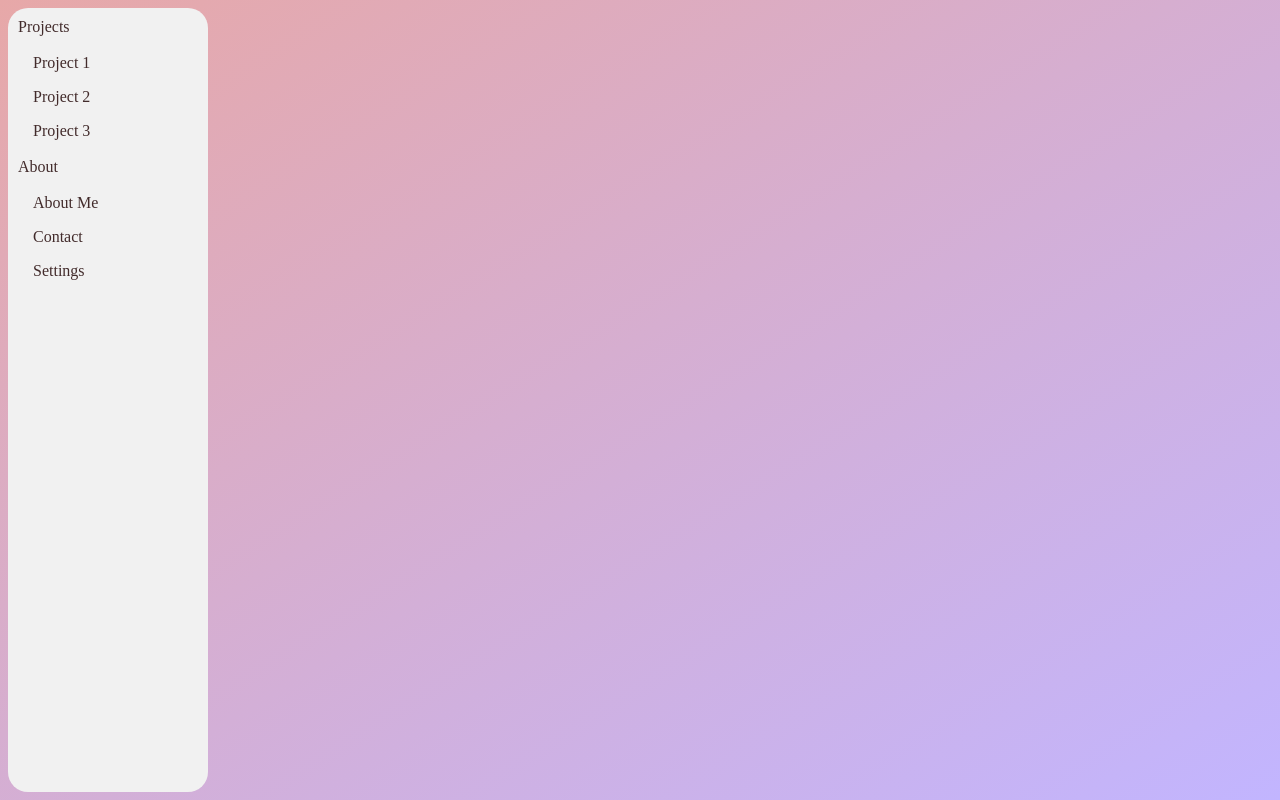
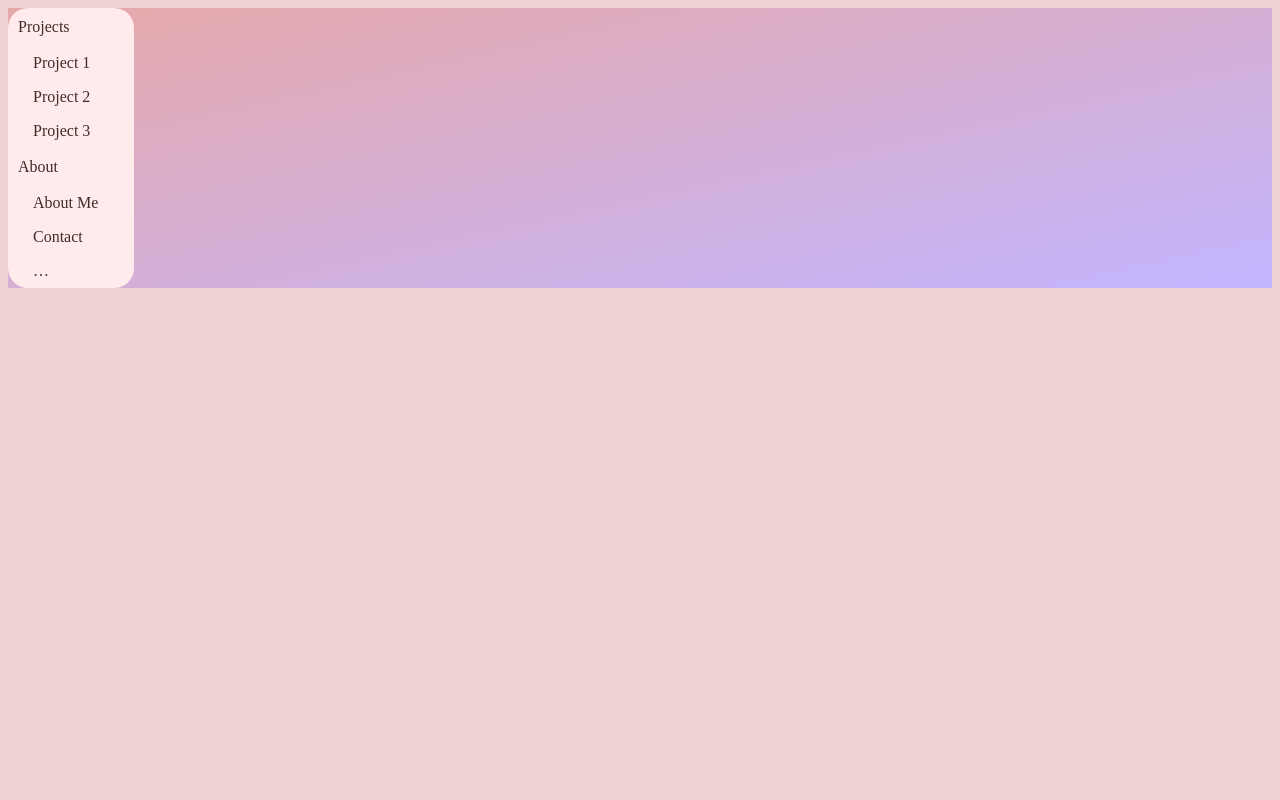
Before and after one commit to Aidan-Bielenberg/Aidan-Bielenberg.github.io, a plain HTML site: page index.html in a window 1280 px wide. Drawn offline with Linux system fonts and the light colour scheme.

Commit message:
fixing some !Doctype errors

```diff
--- a/index.html
+++ b/index.html
@@ -1,10 +1,11 @@
+<!DOCTYPE html>
 <html lang="en">
     <head>
         <meta charset="UTF-8">
         <meta name="viewport" content="width=device-width, initial-scale=1.0">
         <link rel="stylesheet" href="/style.css" type="text/css"/>
         <title>HACKATHON</title>
-        <link rel="icon" href="http://example.com/favicon.png">
+        <link rel="icon" href="">
     </head>
     <body>
         <div class="main">
@@ -16,8 +17,10 @@
                 <li><span>About</span></li>
                     <li><a href="/about/about-me">About Me</a></li>
                     <li><a href="/about/contact">Contact</a></li>
-                    <li><a href="/about/settings">Settings</a></li>
-            </ul>
+                    <li><a hr<!DOCTYPE html>
+                        <html lang="en">
+                        …
+
         </div>
     </body>
 </html>
--- a/style.css
+++ b/style.css
@@ -8,10 +8,10 @@ ul {
     list-style-type: none;
     margin: 0;
     padding: 0;
-    width: 200px;
+    width: 10%;
     height: 100%;
     border-radius: 20px;
-    background-color: #f1f1f1;
+    background-color: #ffebeb;
 }
 li a {
     display: block;
```
Also changed, not shown: about/about-me/index.html (+1 -0 lines), about/contact/index.html (+1 -0 lines), about/settings/index.html (+1 -0 lines), projects/coming-soon-1/index.html (+1 -0 lines), projects/coming-soon-2/index.html (+1 -0 lines), projects/coming-soon-3/index.html (+1 -0 lines).
